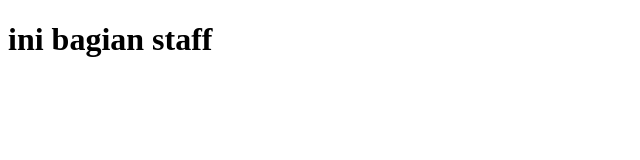
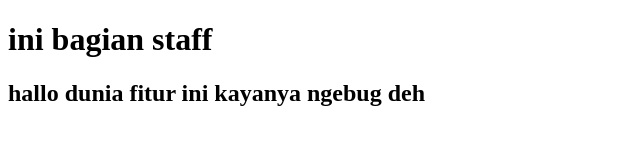
Before and after one commit to Ajipisang/dari-local, a plain HTML site: page staff.html in a window 1280 px wide. Shown: the whole page, without its empty margins (0-640 px from the left). Drawn offline with Linux system fonts and the light colour scheme.

Commit message:
nambahin pesan

```diff
--- a/staff.html
+++ b/staff.html
@@ -7,5 +7,6 @@
 </head>
 <body>
     <h1>ini bagian staff</h1>
+    <h2>hallo dunia fitur ini kayanya ngebug deh</h2>
 </body>
 </html>
```
